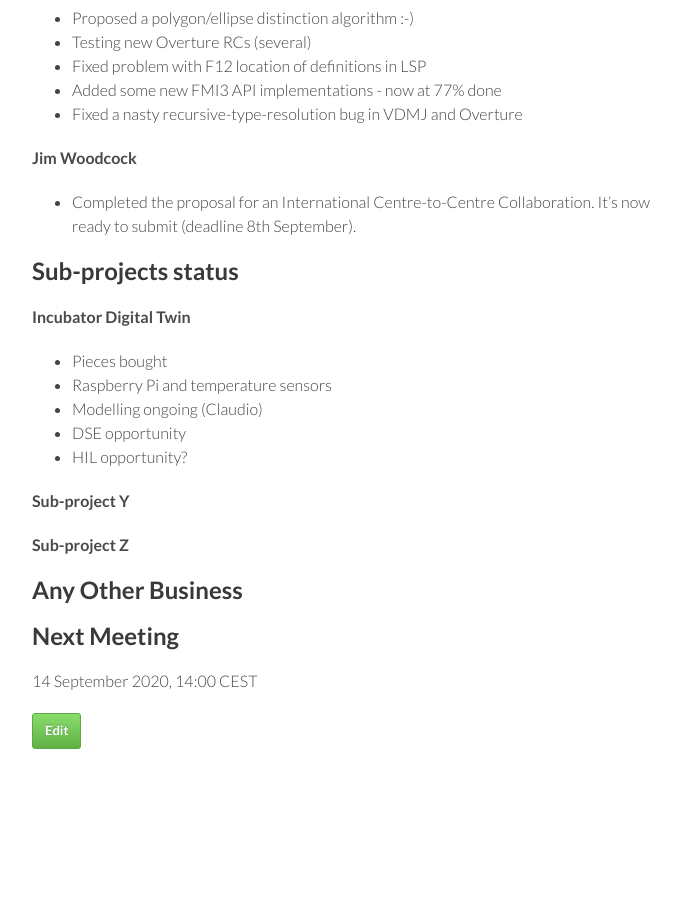
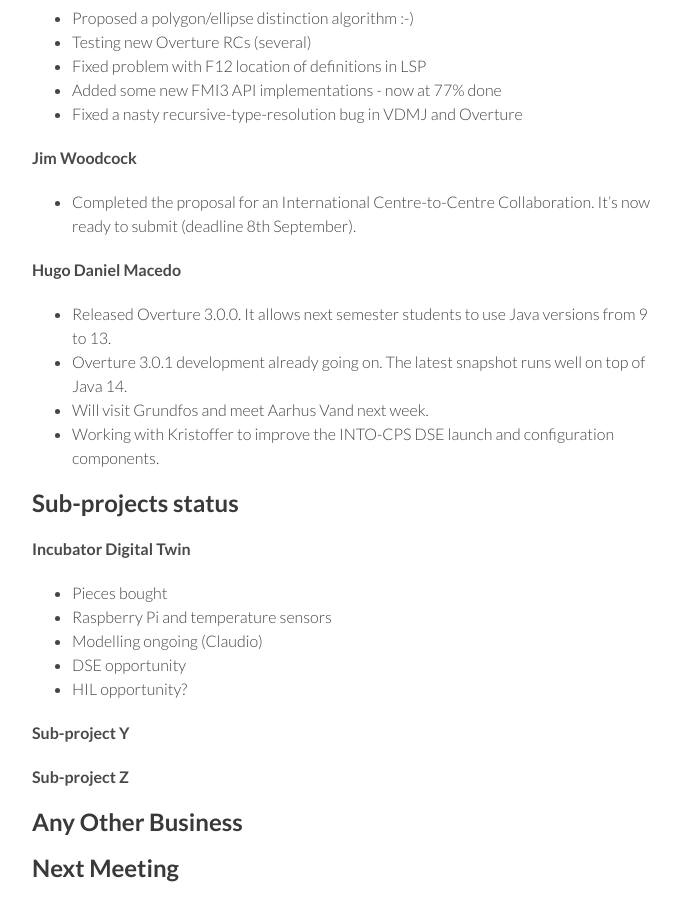
Before and after one commit to digitaltwincentre/digitaltwincentre.github.io, a Jekyll site: the page built from _biweeklies/Biweekly-23.md, in a window 1280 px wide and 900 px high, scrolled down 699 px. Shown: the whole window, without its empty margins (418-1099 px from the left). Built offline with Jekyll 4.4.1, drawn with Linux system fonts in a browser that asks for light colours; nearby versions of some CDN libraries.

Commit message:
Update Biweekly-23.md

```diff
--- a/_biweeklies/Biweekly-23.md
+++ b/_biweeklies/Biweekly-23.md
@@ -46,6 +46,13 @@ date: 01 September 2020, 1400 CEST
 #### Jim Woodcock
 * Completed the proposal for an International Centre-to-Centre Collaboration. It's now ready to submit (deadline 8th September).
 
+
+#### Hugo Daniel Macedo
+* Released Overture 3.0.0. It allows next semester students to use Java versions from 9 to 13.
+* Overture 3.0.1 development already going on. The latest snapshot runs well on top of Java 14.
+* Will visit Grundfos and meet Aarhus Vand next week.
+* Working with Kristoffer to improve the INTO-CPS DSE launch and configuration components.
+
 ## Sub-projects status
 
 
```
